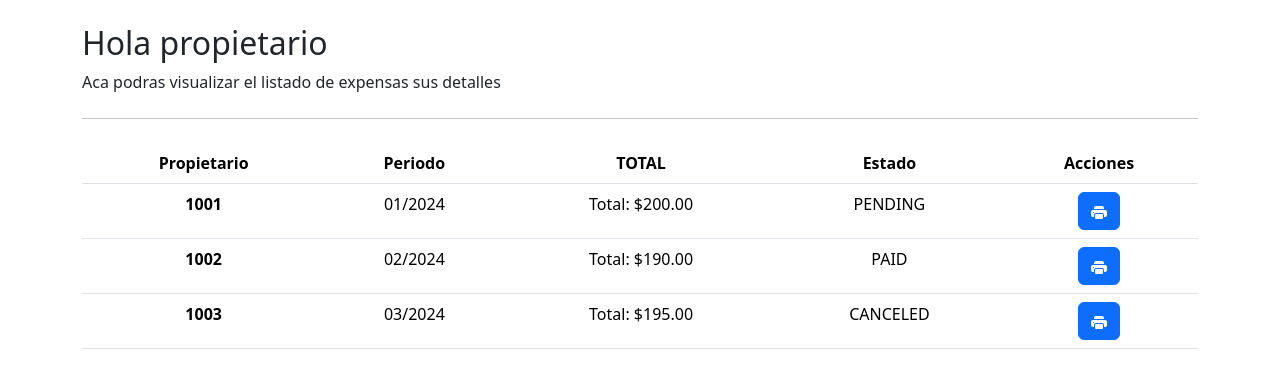
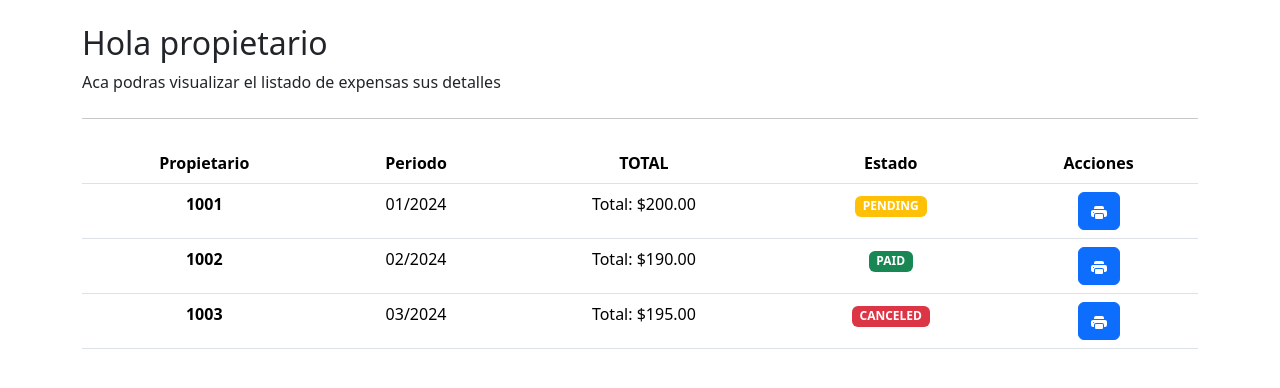
Before and after one commit to TUP-FRC-UTN/tup-dabd-2w2-tickets-payments, an Angular app in the folder tickets-payments/: page /owner-list-expensas in a window 1280 px wide. Shown: the top 388 px of the page. Built offline with nearby package versions, Linux system fonts and the light colour scheme.

Commit message:
mercadopago

```diff
--- a/tickets-payments/src/app/owner-list-expensas/owner-list-expensas.component.html
+++ b/tickets-payments/src/app/owner-list-expensas/owner-list-expensas.component.html
@@ -20,7 +20,17 @@
           <th scope="row" class="text-center">{{item.owner_id}}</th>
           <td class="text-center">{{item.emision_date | date:'MM/YYYY'}}</td>
           <td class="text-center">Total: {{ calculateTotal(item) | currency }}</td>
-          <td class="text-center">{{item.status}}</td>
+          <td class="text-center">
+            <span class="badge"
+                  [ngClass]="{
+                    'bg-success': item.status === 'PAID',
+                    'bg-danger': item.status === 'CANCELED',
+                    'bg-warning': item.status === 'PENDING'
+                  }">
+              {{ item.status }}
+            </span>
+          </td>
+
           <td class="text-center"><button type="button" class="btn btn-primary" data-bs-toggle="modal" data-bs-target="#ticketModal" (click)="selectTicket(item)">
               <svg xmlns="http://www.w3.org/2000/svg" width="16" height="16" fill="currentColor"
                 class="bi bi-printer-fill" viewBox="0 0 16 16">
```
